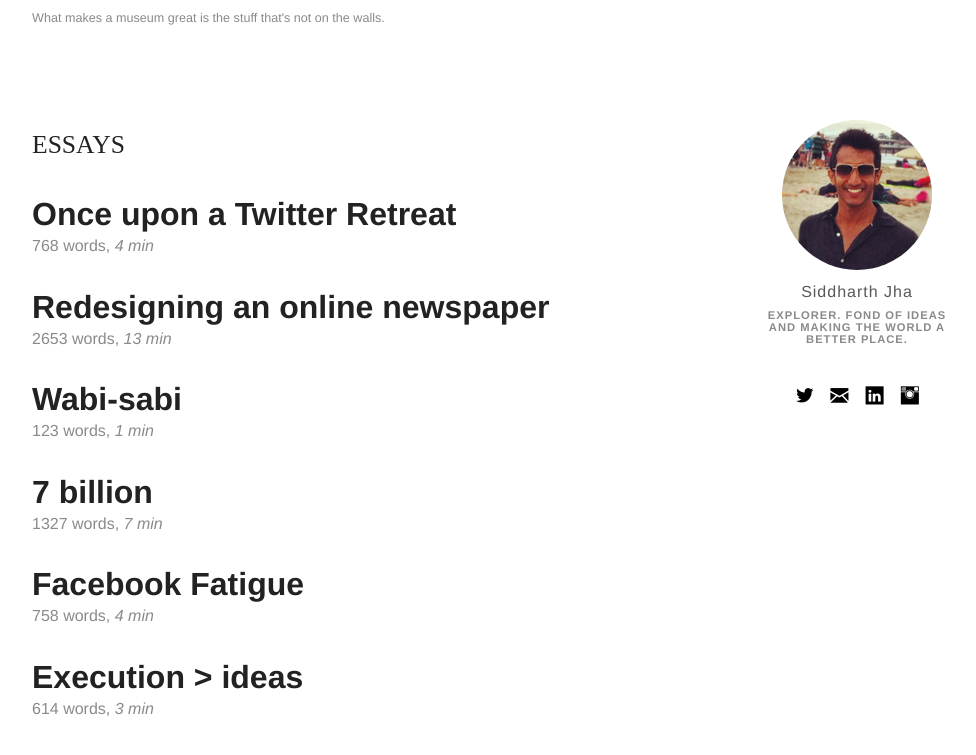
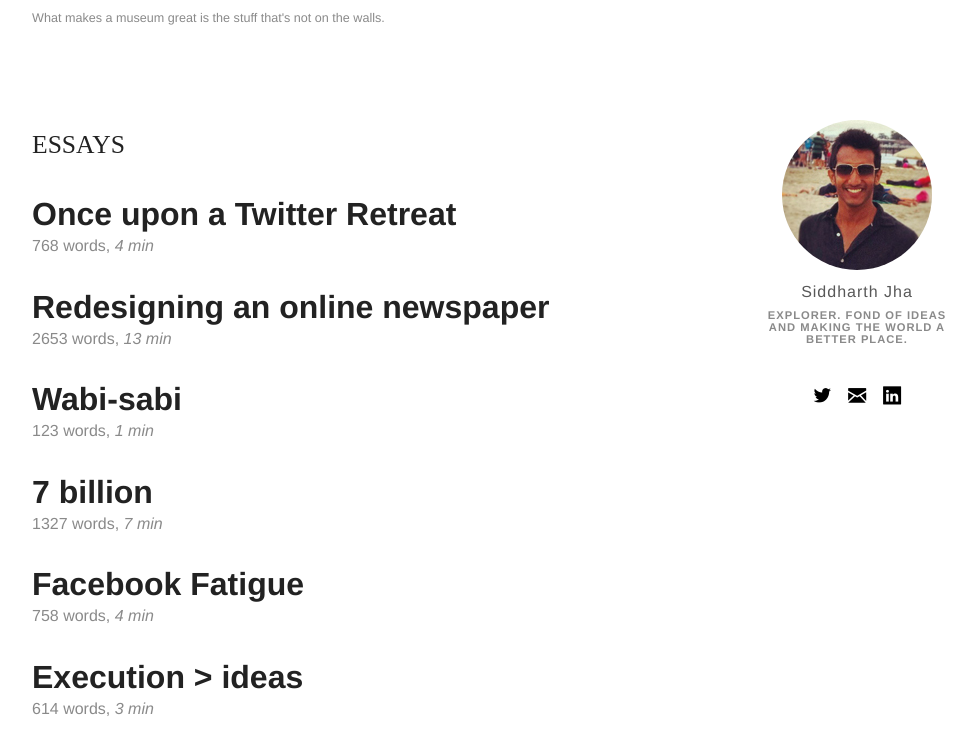
Before and after one commit to ashseth/ashseth.github.io, a Jekyll site: the page built from index.html, in a window 1280 px wide. Shown: the top 755 px of the page, without its empty margins (143-1119 px from the left). Built offline with Jekyll 4.4.1, drawn with Linux system fonts in a browser that asks for light colours.

Commit message:
remove instagram link

```diff
--- a/_layouts/default.html
+++ b/_layouts/default.html
@@ -42,7 +42,6 @@
 					<li><a href="http://twitter.com/sidjha"><i class="social foundicon-twitter"></i></a></li>
 					<li><a href="mailto:sid@sidjha.com"><i class="general foundicon-mail"></i></a></li>
 					<li><a href="http://ca.linkedin.com/in/ssjha"><i class="social foundicon-linkedin"></i></a></li>
-					<li><a href="http://instagram.com/sidjha"><i class="social foundicon-instagram"></i></a></li>
 				</ul>
 			</hgroup>
 		</div>
```
